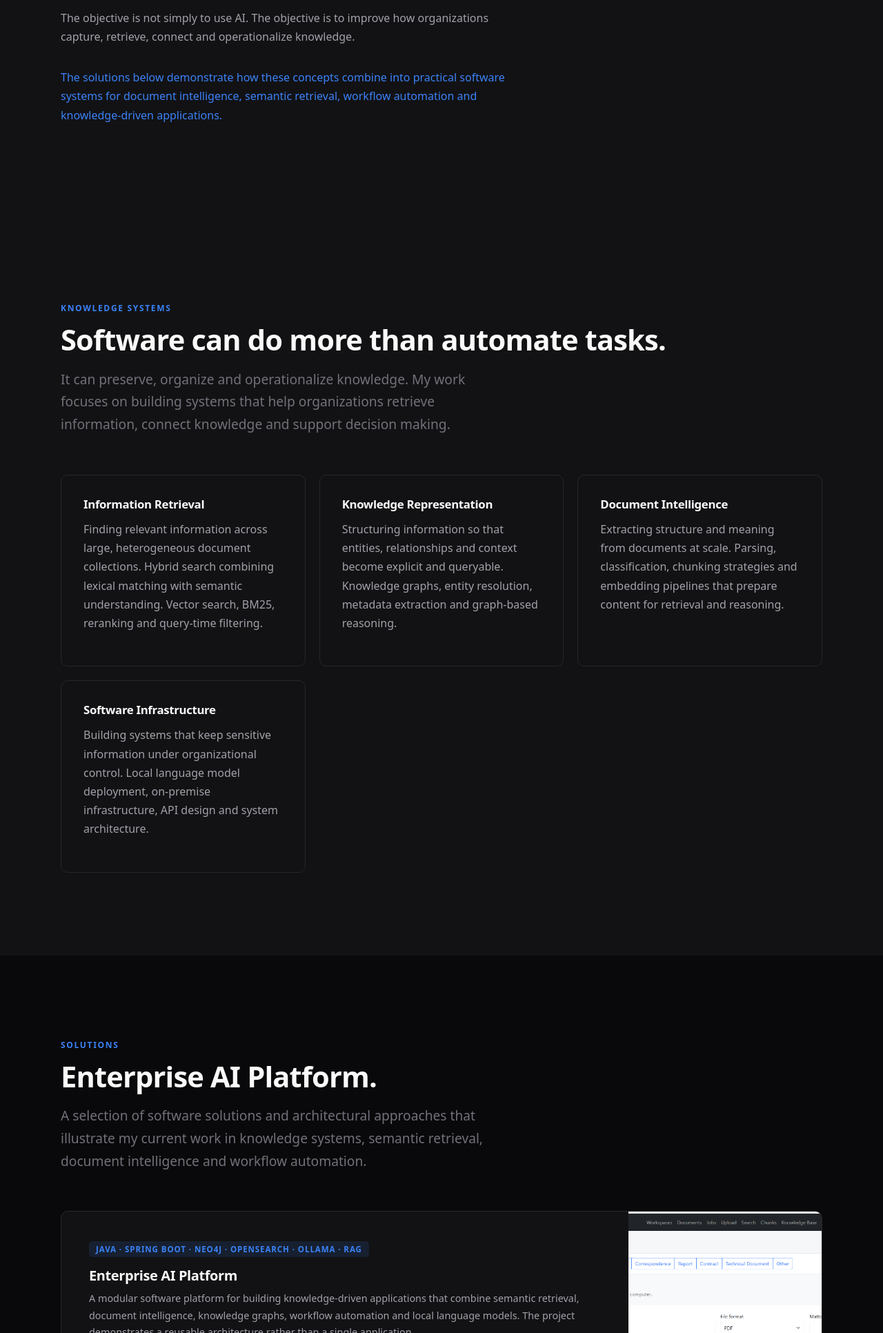
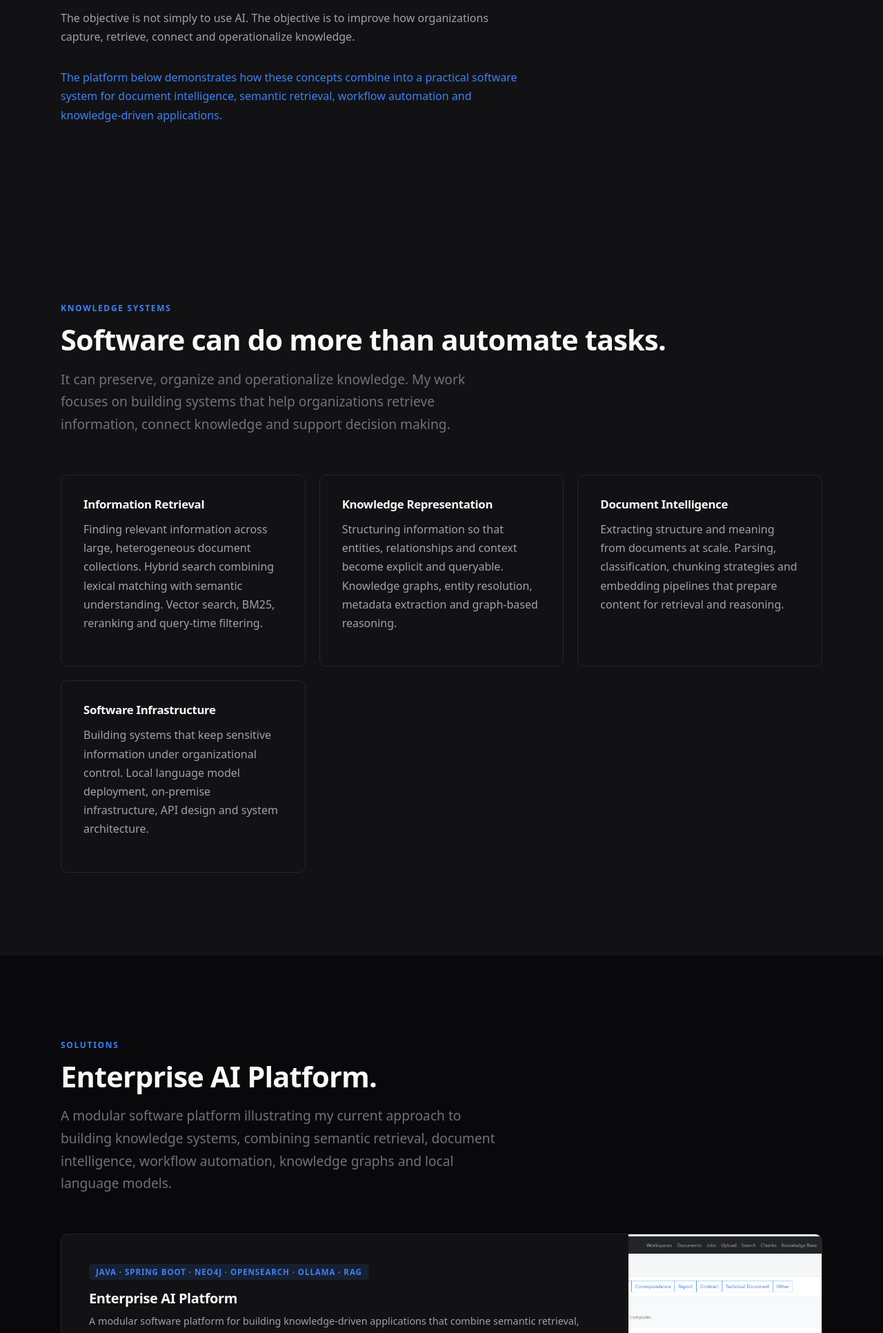
Before and after one commit to rbvidal/rbvidal.github.io, a plain HTML site: page index.html in a window 1280 px wide. Shown: the part 1901-3833 px from the top of the page at 69% size. Drawn offline with Linux system fonts and the light colour scheme.

Commit message:
Refine Solutions section wording to present single flagship platform
Replace plural "solutions/approaches" language with singular platform
description. Update transition text from previous section accordingly.

Co-Authored-By: Claude Opus 4.7 <noreply@anthropic.com>

```diff
--- a/index.html
+++ b/index.html
@@ -104,7 +104,7 @@
       <p>Large language models work best when they augment existing software — not when they replace it. The strongest results come from systems where language models are one component of a broader information architecture, not an isolated interface.</p>
       <p>Organizations are increasingly evaluating private and open-source models that run inside their own infrastructure. This keeps sensitive information under control while still benefiting from modern capabilities.</p>
       <p>The objective is not simply to use AI. The objective is to improve how organizations capture, retrieve, connect and operationalize knowledge.</p>
-      <p style="margin-top:32px;color:var(--accent)">The solutions below demonstrate how these concepts combine into practical software systems for document intelligence, semantic retrieval, workflow automation and knowledge-driven applications.</p>
+      <p style="margin-top:32px;color:var(--accent)">The platform below demonstrates how these concepts combine into a practical software system for document intelligence, semantic retrieval, workflow automation and knowledge-driven applications.</p>
     </div>
   </div>
 </section>
@@ -149,7 +149,7 @@
     <div class="section-header reveal">
       <p class="eyebrow">Solutions</p>
       <h2 id="proj-heading">Enterprise AI Platform.</h2>
-      <p class="lead">A selection of software solutions and architectural approaches that illustrate my current work in knowledge systems, semantic retrieval, document intelligence and workflow automation.</p>
+      <p class="lead">A modular software platform illustrating my current approach to building knowledge systems, combining semantic retrieval, document intelligence, workflow automation, knowledge graphs and local language models.</p>
     </div>
 
     <div class="project-cards">
```
